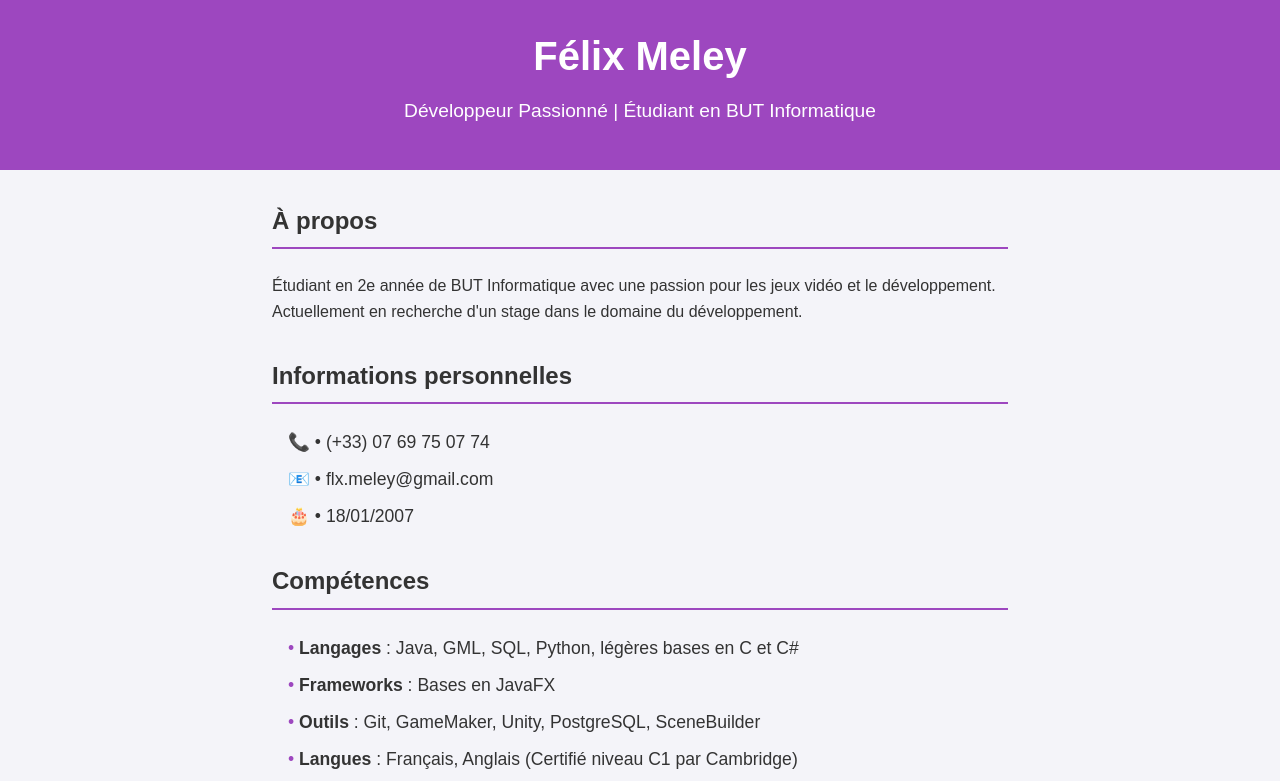
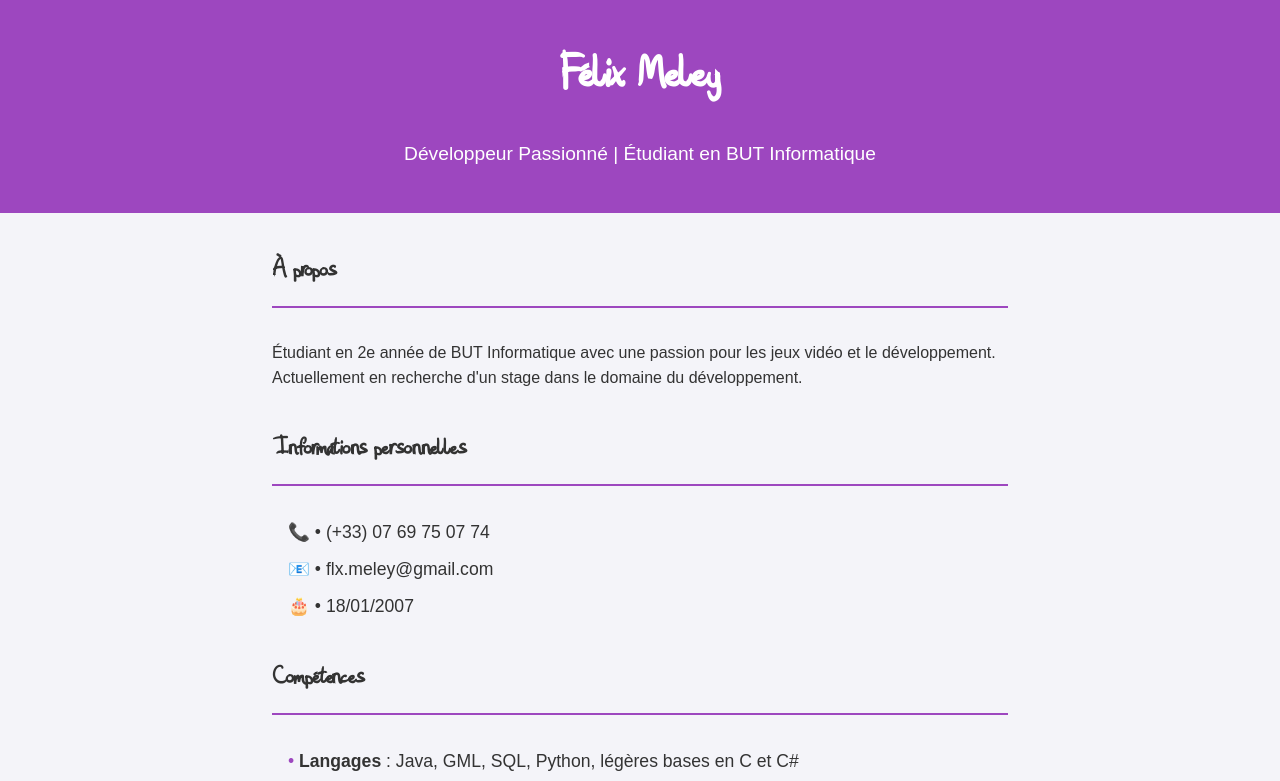
Before and after one commit to felixmeley/cv-numerique, a plain HTML site: page index.html in a window 1280 px wide. Shown: the top 781 px of the page. Drawn offline with Linux system fonts and the light colour scheme.

Commit message:
Police personalisée pour les titres

```diff
--- a/style.css
+++ b/style.css
@@ -1,3 +1,19 @@
+@font-face {
+    font-family: 'Hashtag';
+    src: url('res/Hashtag.ttf') format('truetype');
+    font-weight: normal;
+    font-style: normal;
+}
+
+h1 {
+    font-family: 'Hashtag', sans-serif;
+}
+
+h2 {
+    font-family: 'Hashtag', sans-serif;
+    font-size: 2em;
+}
+
 * {
     margin: 0;
     padding: 0;
@@ -19,7 +35,7 @@ header {
 }
 
 .header-content h1 {
-    font-size: 2.5em;
+    font-size: 4em;
     margin-bottom: 0.2em;
 }
 
```
Also changed, not shown: res/Hashtag.ttf (added).
